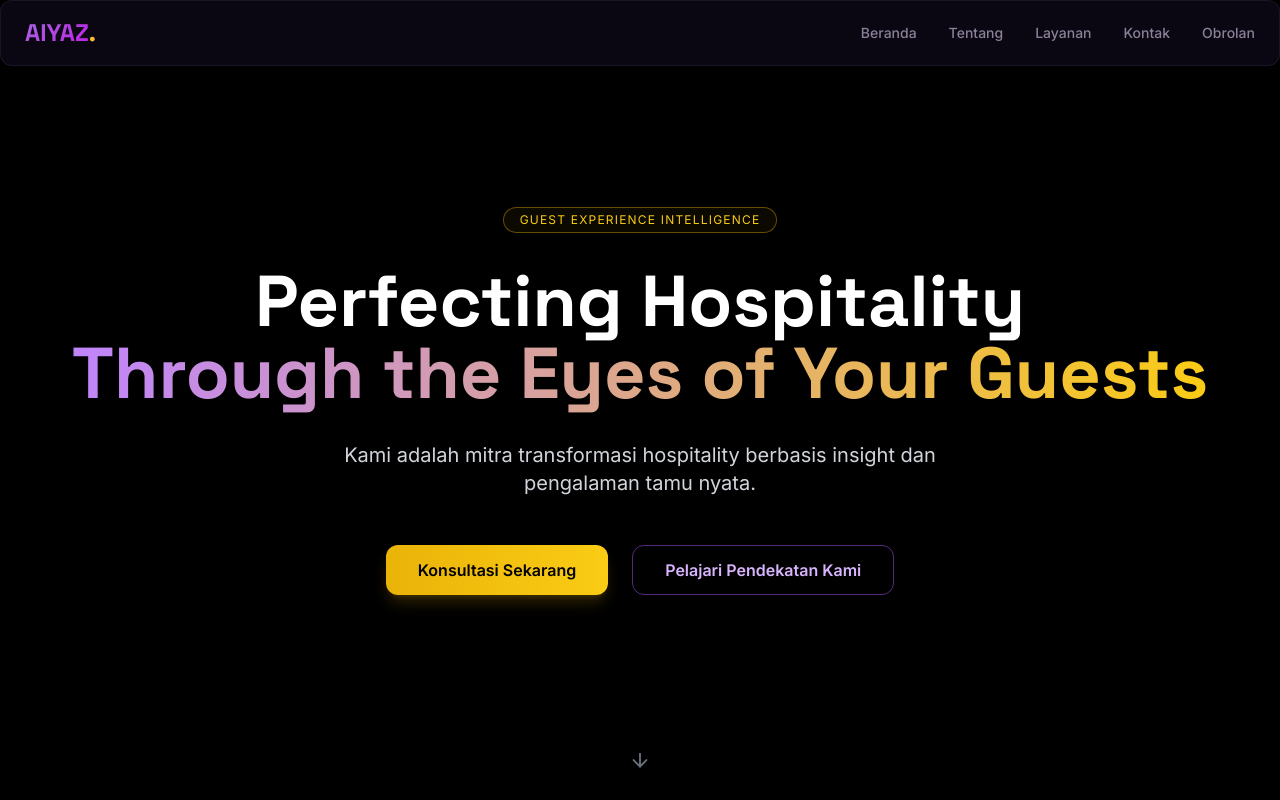
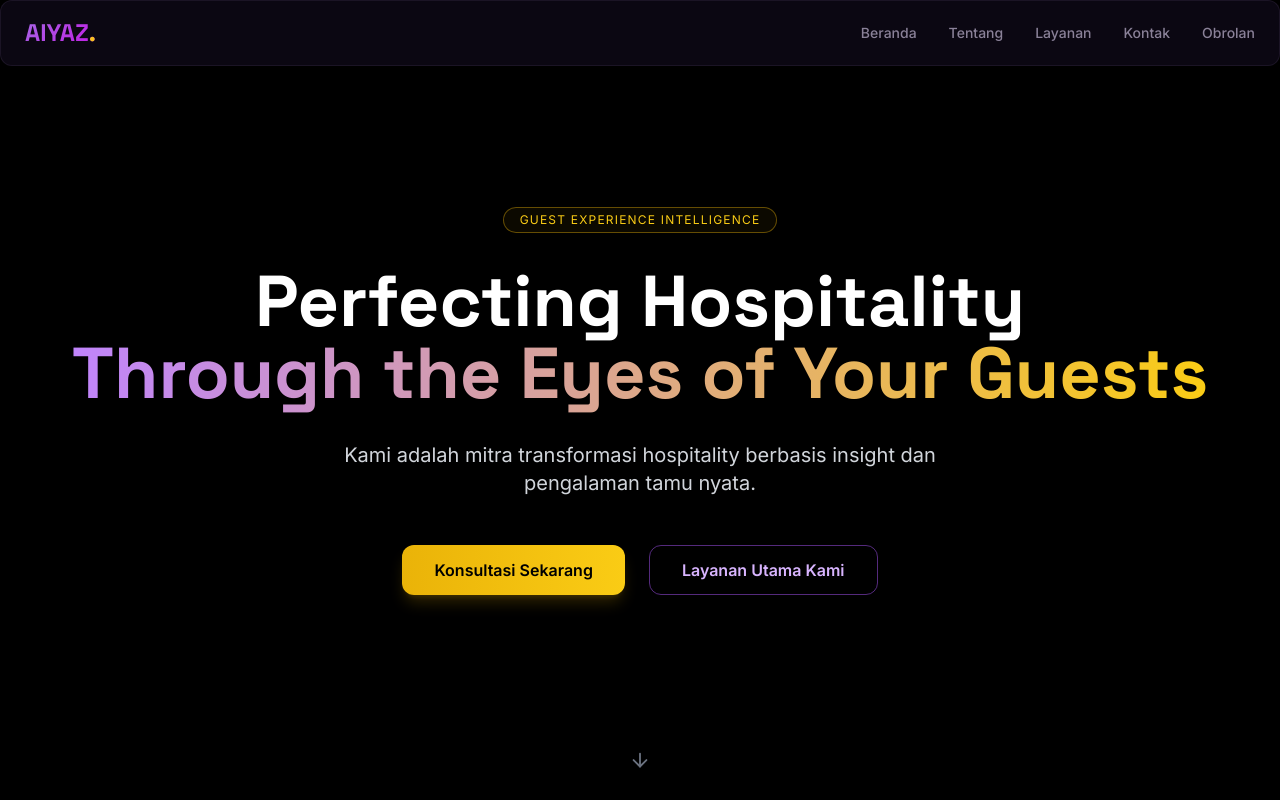
Before and after one commit to maulqins/aiyaz-golden-solution, a React (Vite) app: page / in a window 1280 px wide. Shown: the top 800 px of the page. Built offline with nearby package versions, Linux system fonts and the light colour scheme.

Commit message:
final button

```diff
--- a/src/components/HeroSection.tsx
+++ b/src/components/HeroSection.tsx
@@ -75,7 +75,7 @@ const HeroSection = () => {
             }
             className="px-8 py-3 rounded-lg font-semibold border border-purple-500/50 text-purple-300 hover:bg-purple-500/10 transition-all"
           >
-            Pelajari Pendekatan Kami
+            Layanan Utama Kami
           </button>
         </motion.div>
       </div>
```
